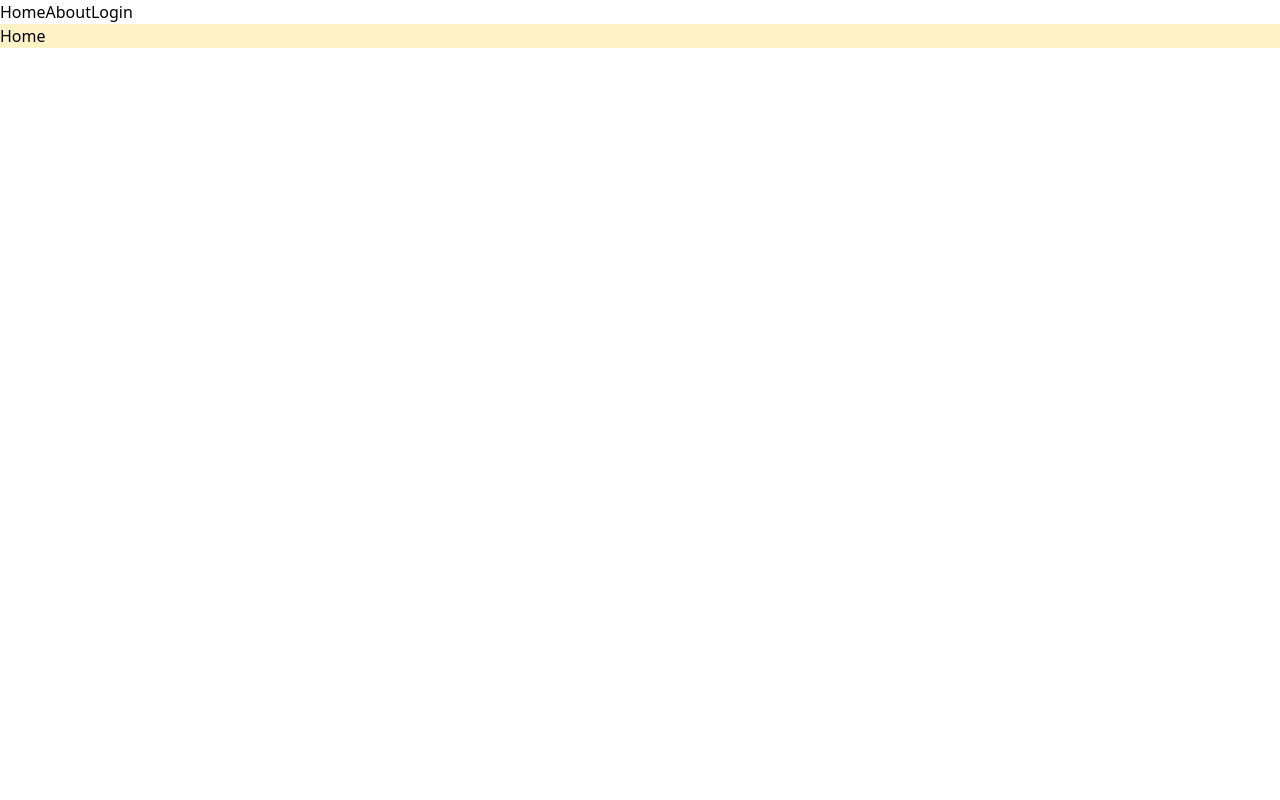
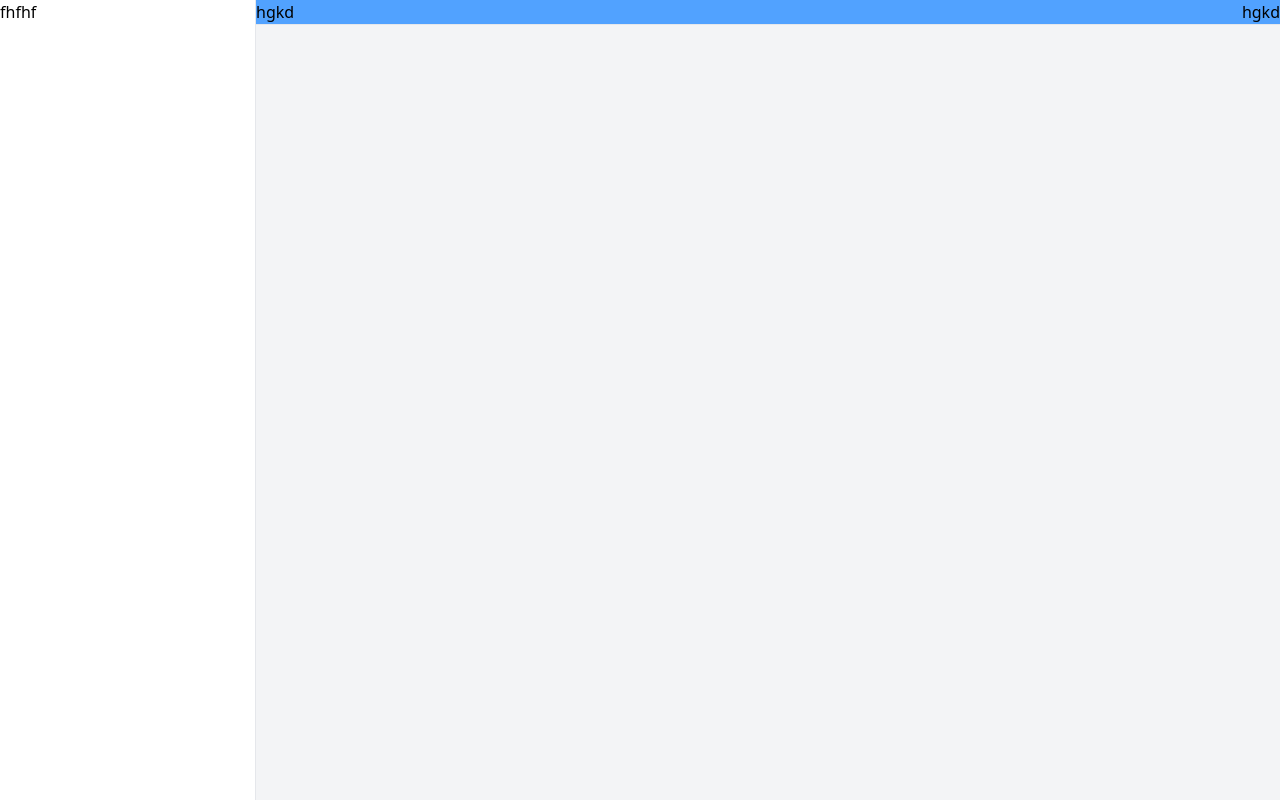
Before and after one commit to code-with-naimish/react-components, a React (Vite) app: page / in a window 1280 px wide. Built offline with nearby package versions, Linux system fonts and the light colour scheme.

Commit message:
progress

```diff
--- a/src/App.tsx
+++ b/src/App.tsx
@@ -6,7 +6,16 @@ function App() {
 
   return (
     <>
-      <RootNavs />
+      {/* <RootNavs /> */}
+      <div className='flex bg-gray-100 min-h-screen'>
+        <aside className='border-r border-gray-200 bg-white  min-w-64 fixed inset-y-0 flex flex-col'>fhfhf</aside>
+        <div className=' ml-64 flex-1  '>
+          <header className='flex  justify-between items-center gap-6 bg-blue-400 border-b border-gray-200 fixed top-0 left-64 right-0'>
+            <p>hgkd</p>
+            <p>hgkd</p>
+          </header>
+        </div>
+      </div>
     </>
   )
 }
```
